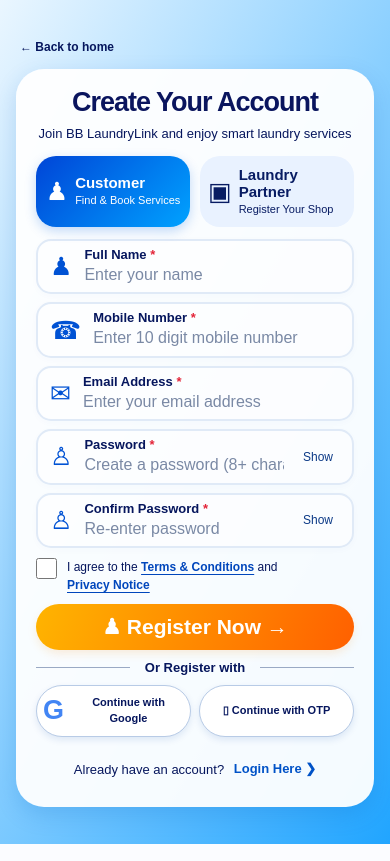
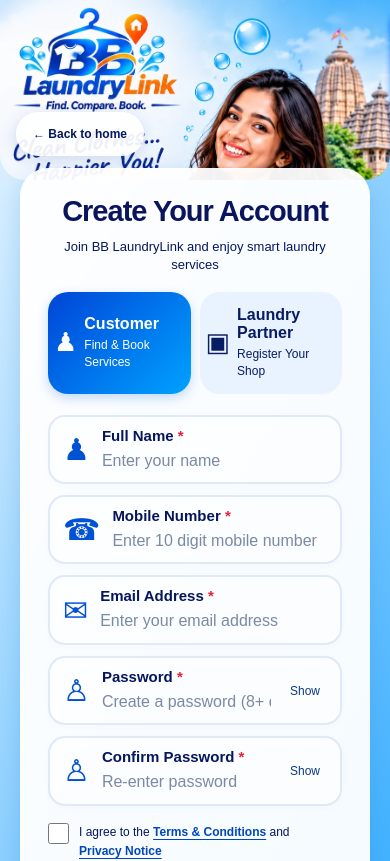
Before and after one commit to Biku78/BBLaundryLink, a React (Vite) app in the folder frontend/: page /register in a window 390 px wide. Shown: the top 861 px of the page. Built offline with nearby package versions, Linux system fonts and the light colour scheme; no server answers.

Commit message:
Revert "Fit login and registration forms to viewport height"
This reverts commit a10a1db442304071677aa077b65171f31c48ed6f.

```diff
--- a/frontend/src/pages/LoginPage.css
+++ b/frontend/src/pages/LoginPage.css
@@ -37,69 +37,3 @@
 @media (max-width: 980px) {
   .login-art { background-position: center top; }
 }
-
-/* Fit authentication to the viewport by compacting content, not clipping it. */
-.login-page { min-height: 100svh; align-items: stretch; }
-.login-art { min-height: 0; }
-.login-side { padding-block: 16px; }
-.login-panel { padding: 22px 28px; }
-.login-tabs { min-height: 48px; margin-bottom: 18px; }
-.login-tagline { margin: 8px 0 18px; font-size: 20px; }
-.login-field { min-height: 52px; margin-bottom: 10px; }
-.login-field input { padding-block: 13px; font-size: 16px; }
-.login-options { margin: 8px 0; }
-.login-submit { padding: 12px; font-size: 21px; }
-.login-divider { margin: 12px 0; font-size: 16px; }
-.login-alternative { min-height: 44px; margin-bottom: 8px; font-size: 16px; }
-.login-register { margin-top: 8px; }
-.login-footnote { margin-top: 5px; }
-.login-slogan { margin-top: 8px; font-size: 20px; }
-.login-home-link { bottom: 24px; }
-
-@media (max-width: 980px) {
-  .login-page { justify-content: center; }
-  .login-art { height: 44px; background: none; border-radius: 0; width: 100%; max-width: 560px; align-self: center; }
-  .login-home-link { top: 0; bottom: auto; left: 12px; box-shadow: none; background: none; padding: 8px; }
-  .login-side { padding: 0 16px 12px; margin-top: 0; }
-  .login-panel { padding: 18px 22px; }
-  .login-panel h1 { font-size: 26px; }
-  .login-slogan { display: none; }
-  .login-tabs > span, .login-tabs > button { padding-block: 8px; }
-}
-@media (max-height: 740px) {
-  .login-side { padding-block: 8px; }
-  .login-panel { padding: 14px 22px; }
-  .login-panel h1 { font-size: 24px; }
-  .login-tabs { min-height: 44px; margin-bottom: 10px; }
-  .login-tagline { margin: 6px 0 10px; font-size: 18px; }
-  .login-field { min-height: 46px; margin-bottom: 8px; }
-  .login-field input { padding-block: 9px; }
-  .login-field button { min-height: 36px; }
-  .login-divider { margin: 8px 0; }
-  .login-slogan { display: none; }
-}
-@media (max-width: 380px) {
-  .login-side { padding-inline: 10px; }
-  .login-panel { padding-inline: 16px; }
-}
-
-@media (max-height: 740px) {
-  .login-register a { min-height: 0; padding-block: 4px; }
-  .login-register { line-height: 1.4; }
-  .login-footnote { font-size: 10px; }
-}
-@media (max-width: 380px) and (max-height: 740px) {
-  .login-panel h1 { font-size: 21px; }
-  .login-tagline { display: none; }
-  .login-tabs { margin-bottom: 8px; }
-  .login-options button { min-height: 32px; }
-}
-
-@media (max-width: 980px) and (max-height: 740px) {
-  .login-side { padding-block: 0 4px; }
-}
-@media (max-width: 980px) and (max-height: 620px) {
-  .login-art { height: 36px; }
-  .login-home-link { min-height: 36px; padding-block: 4px; }
-  .login-footnote { display: none; }
-}
--- a/frontend/src/pages/RegisterPage.css
+++ b/frontend/src/pages/RegisterPage.css
@@ -39,73 +39,3 @@
 @media (max-width: 980px) {
   .register-art { background-position: center top; }
 }
-
-/* Registration has more fields: use a compact card instead of a tall page. */
-.register-art { min-height: 0; }
-.register-side { padding: 12px 3% 12px 0; }
-.register-panel { padding: 18px 24px; }
-.register-panel h1 { font-size: clamp(25px, 2.4vw, 36px); }
-.register-subtitle { margin: 5px 0 12px; font-size: 13px; }
-.register-types { margin-bottom: 12px; gap: 10px; }
-.register-types > .current, .register-types > button { padding: 10px 8px; border-radius: 20px; }
-.register-types strong { font-size: 15px; }
-.register-types small { font-size: 11px; margin-top: 2px; }
-.register-field { min-height: 54px; padding: 6px 12px; margin-bottom: 8px; gap: 12px; border-radius: 15px; }
-.register-field-content { gap: 2px; font-size: 13px; }
-.register-field input { font-size: 16px; }
-.register-icon { font-size: 25px; }
-.password-toggle { min-height: 36px; }
-.register-consent { margin: 10px 0; font-size: 12px; line-height: 1.5; }
-.register-submit { padding: 11px; font-size: 21px; }
-.register-panel .login-divider { margin: 10px 0; font-size: 13px; }
-.register-alternatives { gap: 8px; }
-.register-alternatives button { min-height: 44px; padding: 6px; font-size: 11px; }
-.register-panel .login-register { margin-top: 10px; font-size: 13px; }
-.register-art .login-home-link { bottom: 24px; }
-
-@media (max-width: 980px) {
-  .register-art { height: 44px; background: none; }
-  .register-side { padding: 0 16px 12px; }
-  .register-panel { padding: 16px 20px; }
-  .register-panel h1 { font-size: 27px; }
-  .register-types > div > span, .register-types > button > span { font-size: 25px; }
-  .register-alternatives { flex-direction: row; }
-  .register-alternatives button { width: 50%; }
-}
-@media (max-height: 740px) {
-  .register-panel { padding-block: 12px; }
-  .register-panel h1 { font-size: 25px; }
-  .register-subtitle { display: none; }
-  .register-types { margin-top: 10px; margin-bottom: 10px; }
-  .register-types > .current, .register-types > button { padding-block: 7px; }
-  .register-types small { display: none; }
-  .register-field { min-height: 48px; padding-block: 4px; margin-bottom: 6px; }
-  .register-field-content { gap: 0; }
-  .register-consent { margin-block: 8px; }
-  .register-panel .login-divider { margin-block: 8px; }
-  .register-panel .login-register { margin-top: 6px; }
-}
-@media (max-width: 380px) {
-  .register-side { padding-inline: 10px; }
-  .register-panel { padding-inline: 14px; }
-  .register-panel h1 { font-size: 24px; }
-  .register-types strong { font-size: 13px; }
-}
-
-@media (max-height: 740px) {
-  .register-field { min-height: 46px; margin-bottom: 5px; }
-  .register-field-content { line-height: 1.2; }
-  .register-field input { line-height: 1.2; }
-  .register-panel .login-register a { min-height: 0; }
-  .register-panel .login-register { line-height: 1.4; }
-  .register-alternatives button { min-height: 40px; }
-}
-
-@media (max-width: 980px) and (max-height: 740px) {
-  .register-side { padding-block: 0 4px; }
-}
-@media (max-width: 980px) and (max-height: 620px) {
-  .register-art { height: 36px; }
-  /* Keep real account creation visible; these providers are not connected yet. */
-  .register-panel > .login-divider, .register-alternatives { display: none; }
-}
```
